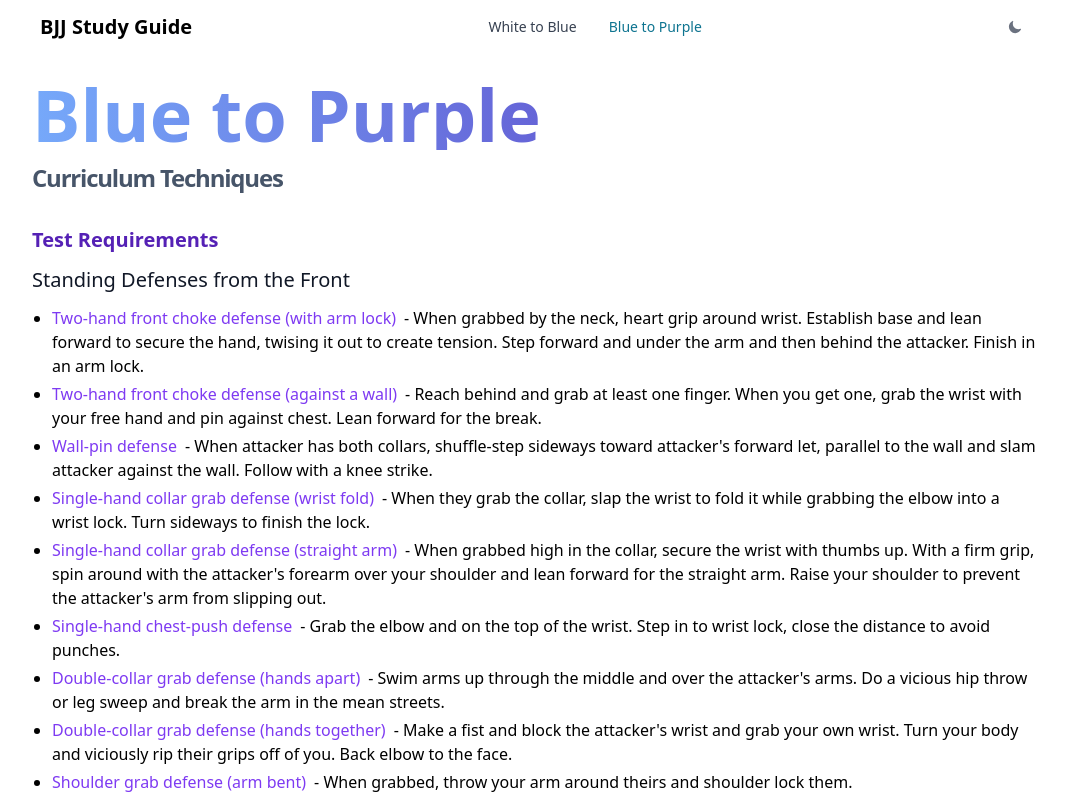
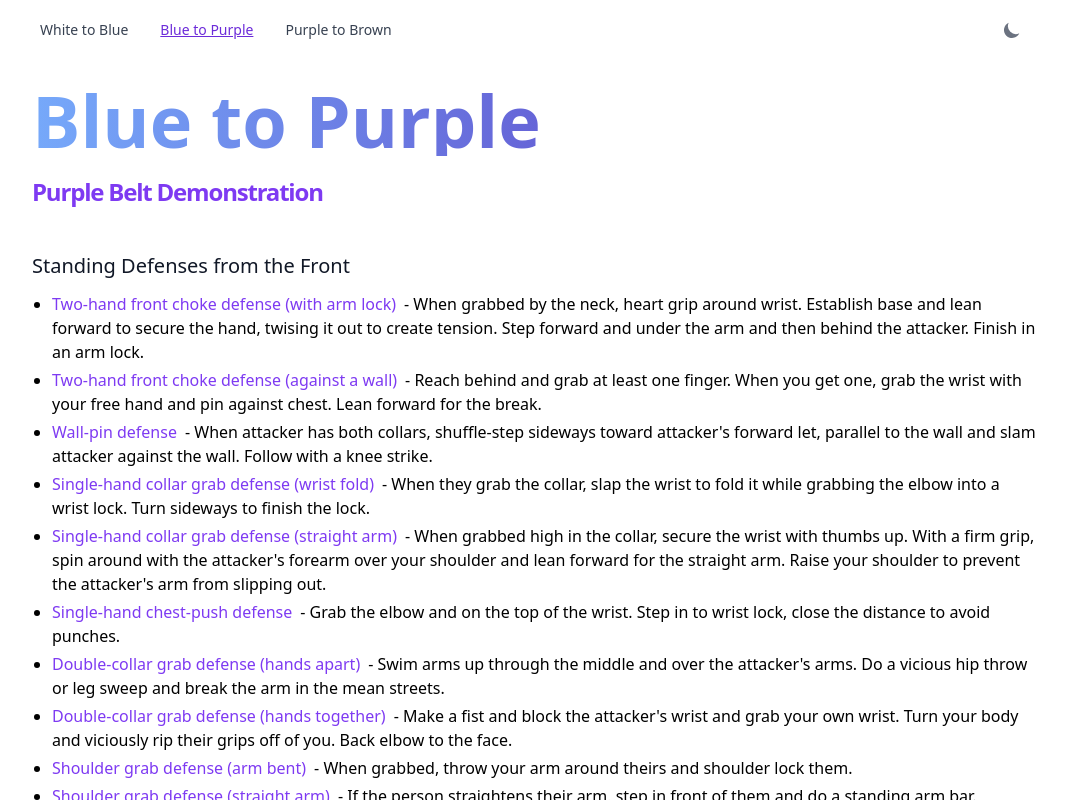
Before and after one commit to waynegraham/blue-to-purple, a React (Vite) app: page / in a window 1280 px wide. Shown: the top 800 px of the page, without its empty margins (104-1170 px from the left). Built offline with nearby package versions, Linux system fonts and the light colour scheme.

Commit message:
Use Flowbite components for navigation

```diff
--- a/package.json
+++ b/package.json
@@ -6,7 +6,7 @@
   "scripts": {
     "dev": "vite",
     "build": "vite build",
-    "lint": "eslint .",
+    "lint": "eslint src/**/*.jsx",
     "preview": "vite preview"
   },
   "dependencies": {
@@ -25,8 +25,11 @@
     "eslint-plugin-react": "^7.37.2",
     "eslint-plugin-react-hooks": "^5.0.0",
     "eslint-plugin-react-refresh": "^0.4.14",
+    "eslint-plugin-tailwindcss": "^3.17.5",
     "globals": "^15.12.0",
     "postcss": "^8.4.49",
+    "prettier": "^3.3.3",
+    "prettier-plugin-tailwindcss": "^0.6.8",
     "tailwindcss": "^3.4.15",
     "vite": "^5.4.11"
   }
--- a/src/App.jsx
+++ b/src/App.jsx
@@ -3,6 +3,7 @@ import './App.css'
 import Footer from "./components/Footer";
 import Navigation from "./components/Navigation";
 import movesData from "./data/moves.json"
+// import { MdTitle } from 'react-icons/md';
 
 function App() {
 
@@ -10,9 +11,9 @@ function App() {
   const [selectedVideoId, setSelectedVideoId] = useState('')
   const [modalTitle, setModalTitle] = useState(''); // State for modal title
 
-
   const openModal = (videoId, title) => {
     setSelectedVideoId(videoId);
+    setModalTitle(title);
     setIsModalOpen(true);
   }
 
@@ -32,15 +33,11 @@ function App() {
       >
         Blue to Purple
       </h1>
-      <h2 className="mt-3 mb-8 text-slate-600 dark:text-slate-300 text-2xl font-semibold tracking-tighter">
-        Curriculum Techniques
+      <h2 className="inline-block mt-5 mb-8 text-purple-600 dark:text-purple-300 text-2xl font-semibold tracking-tighter">
+        Purple Belt Demonstration
       </h2>
 
-      {/* <p>
-      <a href="https://waynegraham.github.io/white-to-blue/">White to Blue</a>
-      </p> */}
-
-      <h1 className="text-xl text-purple-800 dark:text-purple-400 font-semibold">Test Requirements</h1>
+      {/* <h1 className="text-xl text-purple-800 dark:text-purple-400 font-semibold">Test Requirements</h1> */}
       {movesData.map((move) => ( // Map through moves data
         <div key={move.label}>
           <h2 className="my-3 text-xl text-gray-900 dark:text-gray-300">{move.label}</h2>
--- a/src/components/DarkmodeSelector.jsx
+++ /dev/null
@@ -1,24 +0,0 @@
-import { useState } from "react";
-
-import { IoMoon, IoSunny } from "react-icons/io5";
-
-function DarkmodeSelector() {
-  const [darkmode, setDarkmode] = useState(false);
-
-  const darkmodeHander = () => {
-    setDarkmode(!darkmode);
-    document.querySelector("html").classList.toggle("dark");
-    // document.html.classList.toggle('dark')
-  };
-
-  return (
-    <button
-      className="text-gray-500 dark:text-gray-400 hover:bg-gray-100 dark:hover:bg-gray-700 focus:outline-none focus:ring-4 focus:ring-gray-200 dark:focus:ring-gray-700 rounded-lg text-sm p-2.5"
-      onClick={darkmodeHander}
-    >
-      {darkmode ? <IoSunny /> : <IoMoon />}
-    </button>
-  );
-}
-
-export default DarkmodeSelector;
--- a/src/components/Navigation.jsx
+++ b/src/components/Navigation.jsx
@@ -1,28 +1,44 @@
-import DarkmodeSelector from './DarkmodeSelector';
-import { Navbar } from "flowbite-react";
-
+// import DarkmodeSelector from './DarkmodeSelector';
+import { Navbar, DarkThemeToggle, Flowbite } from "flowbite-react";
 
 function Navigation() {
   return (
+    <Flowbite>
       <Navbar fluid rounded>
-      <Navbar.Brand href="https://waynegraham.github.io/blue-to-purple">
-        <span className="self-center whitespace-nowrap text-xl font-semibold dark:text-white">BJJ Study Guide</span>
-      </Navbar.Brand>
+        {/* <Navbar.Brand href="https://waynegraham.github.io/blue-to-purple">
+          <span className="self-center whitespace-nowrap text-xl font-semibold dark:text-white">
+            BJJ Study Guide
+          </span>
+        </Navbar.Brand> */}
         <div className="flex md:order-2">
-        <DarkmodeSelector />
           <Navbar.Toggle />
+          <DarkThemeToggle />
         </div>
 
         <Navbar.Collapse>
-        <Navbar.Link href="https://waynegraham.github.io/white-to-blue">
+          <Navbar.Link
+            className="md:hover:text-blue-700"
+            href="https://waynegraham.github.io/white-to-blue"
+          >
             White to Blue
           </Navbar.Link>
-        <Navbar.Link href="https://waynegraham.github.io/blue-to-purple" active>
+          <Navbar.Link
+            className="md:text-purple-700 bg-purple-700 underline"
+            href="https://waynegraham.github.io/blue-to-purple"
+            active
+          >
             Blue to Purple
+          </Navbar.Link>
+          <Navbar.Link
+            className="md:hover:text-yellow-900"
+            href="https://waynegraham.github.io/purple-to-brown"
+          >
+            Purple to Brown
           </Navbar.Link>
         </Navbar.Collapse>
       </Navbar>
-  )
+    </Flowbite>
+  );
 }
 
 // function Navigation() {
--- a/src/components/Toggle.jsx
+++ b/src/components/Toggle.jsx
@@ -1,7 +1,7 @@
 import { useState } from 'react'
 import { IoMoon } from "react-icons/io5";
 import { IoSunny } from "react-icons/io5";
-import { IconContext } from "react-icons";
+// import { IconContext } from "react-icons";
 
 function Toggle() {
 
```
Also changed, not shown: 1 other file (tests, documents, lock files or other folders). Lines whose indentation alone changed are shown as unchanged.
